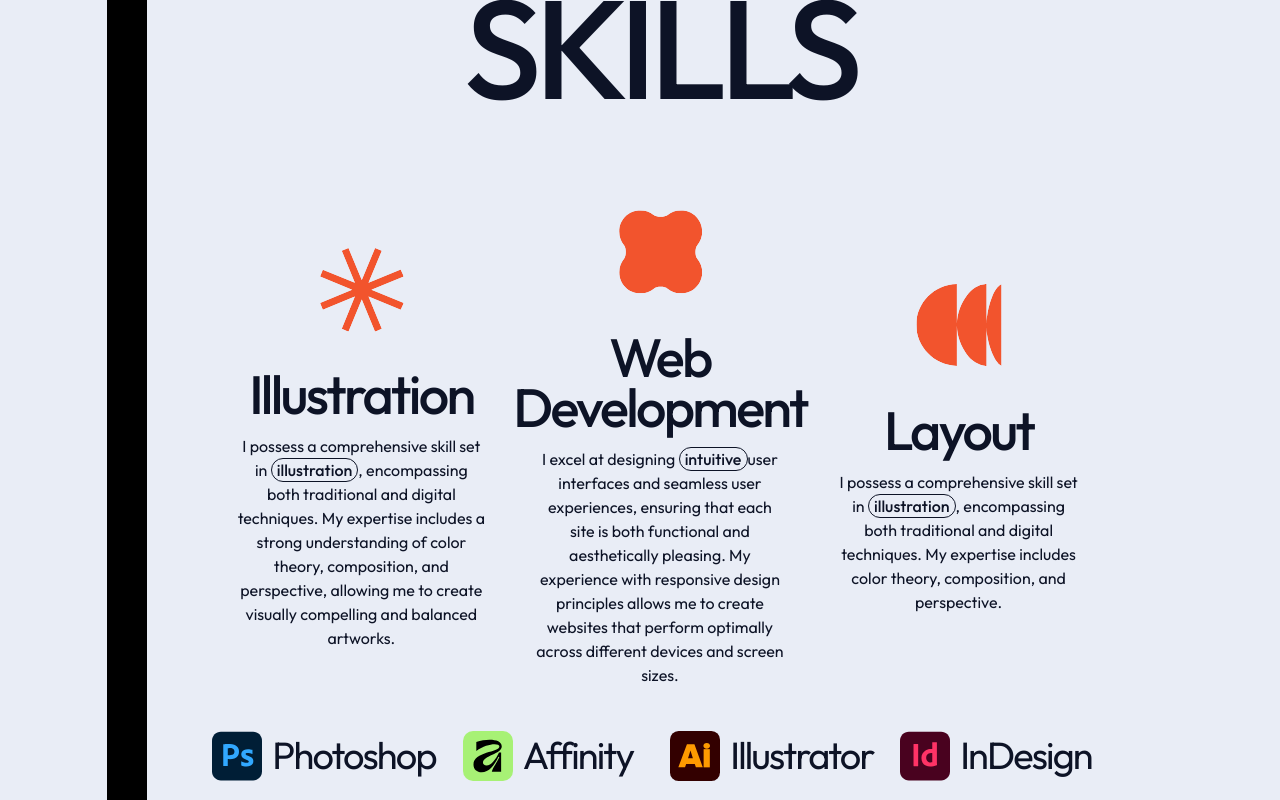
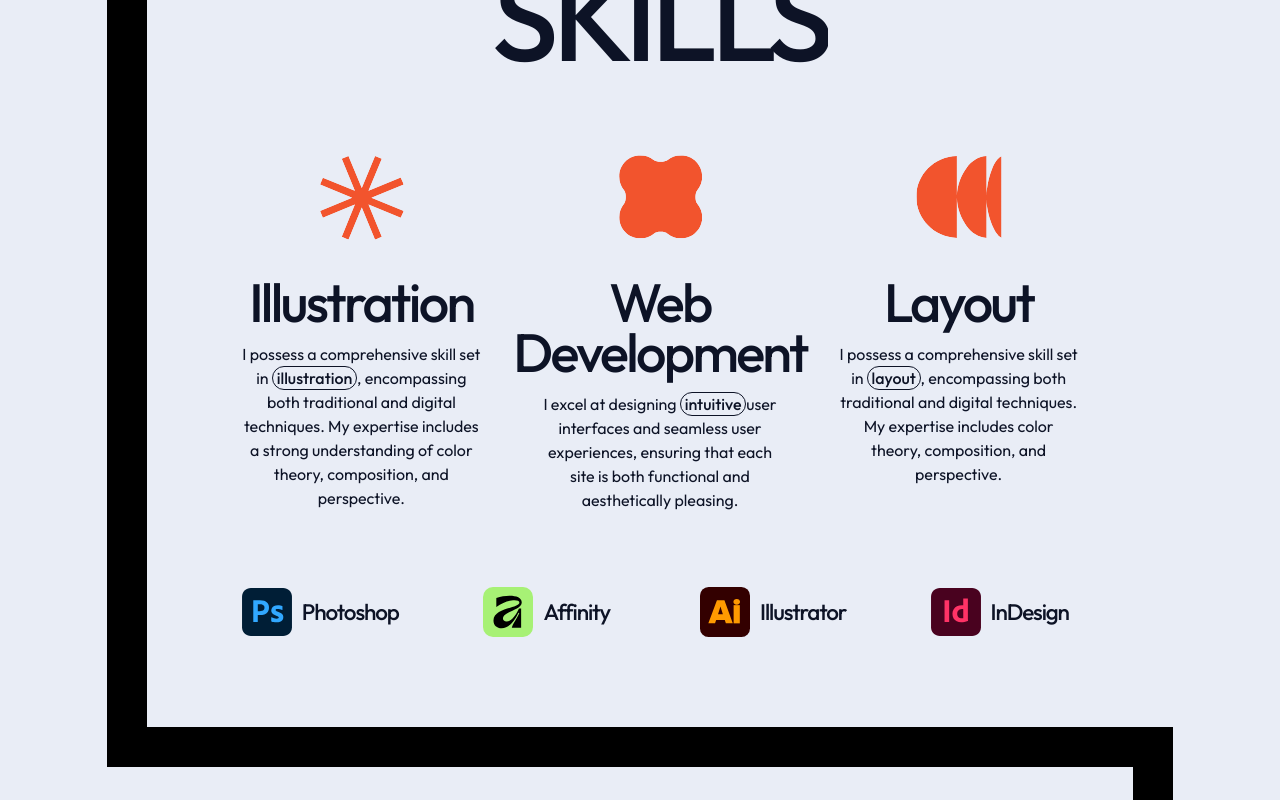
Before and after one commit to PaperNsalt/react-portfolio, a React (Vite) app: page / in a window 1280 px wide. Shown: the part 1720-2520 px from the top of the page. Built offline with nearby package versions, Linux system fonts and the light colour scheme.

Commit message:
Update Section3 in MainSection

```diff
--- a/src/pages/MainSection.jsx
+++ b/src/pages/MainSection.jsx
@@ -248,131 +248,153 @@ function MainSection() {
       </section>
 
       {/* third section */}
-      <section className={portfolioSectionBorders1}>
-        <div className="anim flex justify-center items-center">
-          <div>
-            <h1 className="text-left max-[426px]:text-[4rem] max-[426px]:leading-10 md:text-[7rem] lg:text-[10rem] xl:text-[14rem] xl:leading-76 font-medium tracking-tighter">
+      <section
+        className={`${portfolioSectionBorders1} p-6 sm:p-10 md:p-20 xl:p-32 overflow-hidden`}
+      >
+        <motion.div
+          variants={containerVars}
+          initial="initial"
+          whileInView="animate"
+          viewport={{ once: true, margin: "-100px" }}
+          className="w-full"
+        >
+          {/* --- TITLE --- */}
+          <div className="flex justify-center md:justify-start xl:justify-center items-center mb-16 md:mb-24">
+            <div className="overflow-hidden">
+              <motion.h1
+                variants={revealVars}
+                className="text-center md:text-left text-6xl sm:text-8xl md:text-9xl lg:text-[10rem] xl:text-[12rem] font-medium tracking-tighter leading-none"
+              >
                 SKILLS
-            </h1>
+              </motion.h1>
             </div>
           </div>
-        <div className="mt-20 md:mt-0 lg:mt-0 xl:mt-20 anim grid md:grid-cols-[repeat(auto-fit,minmax(100px,1fr))] lg:grid-cols-[repeat(auto-fit,minmax(200px,1fr))] xl:grid-cols-[repeat(auto-fit,minmax(200px,1fr))] gap-8">
+
+          {/* --- SKILL CARDS GRID --- */}
+          {/* Responsive: 1 col (mobile) -> 2 cols (tablet) -> 3 cols (desktop) */}
+          <div className="grid grid-cols-1 md:grid-cols-2 lg:grid-cols-3 gap-8 xl:gap-12 mb-20">
+            <motion.div variants={fadeVars} className="h-full">
               <SkillCard
                 icon={illustration}
                 title="Illustration"
                 description={
                   <>
                     I possess a comprehensive skill set in{" "}
-                <span className="font-medium border px-[5.1px] py-[1.2px] rounded-full hover:bg-[#f2552e]/80 transition-colors duration-200">
+                    <span className="font-medium border px-1.5 py-0.5 rounded-full hover:bg-[#f2552e]/80 transition-colors duration-200 hover:text-white hover:border-black cursor-default">
                       illustration
                     </span>
                     , encompassing both traditional and digital techniques. My
                     expertise includes a strong understanding of color theory,
-                composition, and perspective, allowing me to create visually
-                compelling and balanced artworks.
+                    composition, and perspective.
                   </>
                 }
               />
+            </motion.div>
 
+            <motion.div variants={fadeVars} className="h-full">
               <SkillCard
                 icon={WebDev}
                 title="Web Development"
                 description={
                   <>
                     I excel at designing{" "}
-                <span className="font-medium border px-[5.1px] py-[1.2px] rounded-full hover:bg-[#f2552e]/80 transition-colors duration-200">
+                    <span className="font-medium border px-1.5 py-0.5 rounded-full hover:bg-[#f2552e]/80 transition-colors duration-200 hover:text-white hover:border-black cursor-default">
                       intuitive
                     </span>
                     user interfaces and seamless user experiences, ensuring that
-                each site is both functional and aesthetically pleasing. My
-                experience with responsive design principles allows me to create
-                websites that perform optimally across different devices and
-                screen sizes.
+                    each site is both functional and aesthetically pleasing.
                   </>
                 }
               />
+            </motion.div>
 
+            <motion.div variants={fadeVars} className="h-full">
               <SkillCard
                 icon={Layout}
                 title="Layout"
                 description={
                   <>
                     I possess a comprehensive skill set in{" "}
-                <span className="font-medium border px-[5.1px] py-[1.2px] rounded-full hover:bg-[#f2552e]/80 transition-colors duration-200">
-                  illustration
+                    <span className="font-medium border px-1.5 py-0.5 rounded-full hover:bg-[#f2552e]/80 transition-colors duration-200 hover:text-white hover:border-black cursor-default">
+                      layout
                     </span>
                     , encompassing both traditional and digital techniques. My
-                expertise includes color theory, composition, and perspective.
+                    expertise includes color theory, composition, and
+                    perspective.
                   </>
                 }
               />
+            </motion.div>
           </div>
 
-        <div className="mt-20 lg:mt-10 anim grid grid-cols-[repeat(auto-fit,minmax(100px,1fr))] gap-8">
+          {/* --- SOFTWARE LOGOS GRID --- */}
+          {/* Responsive: 2 cols (mobile) -> 4 cols (desktop) */}
+          <div className="grid grid-cols-2 md:grid-cols-4 gap-8 md:gap-12 lg:gap-16">
             <motion.div
-            whileHover={{ scale: 1.2, y: -2 }}
-            transition={{ type: "spring", stiffness: 500 }}
-            whileTap={{ scale: 0.9, y: 1 }}
-            className="flex gap-4 justify-center items-center"
+              variants={fadeVars}
+              whileHover={{ scale: 1.1 }}
+              whileTap={{ scale: 0.95 }}
+              className="flex flex-col md:flex-row gap-4 justify-center items-center p-4"
             >
               <img
-              className="max-[426px]:size-18 size-36 md:size-20 lg:size-20"
+                className="w-16 h-16 md:w-20 md:h-20 object-contain"
                 src={Photoshop}
                 alt="Photoshop"
               />
-            <h1 className="max-[426px]:text-[1.4rem] lg:text-[2rem] xl:text-[3.8rem] tracking-tighter">
+              <p className="text-xl md:text-2xl xl:text-4xl tracking-tighter font-medium">
                 Photoshop
-            </h1>
+              </p>
             </motion.div>
 
             <motion.div
-            whileHover={{ scale: 1.2, y: -2 }}
-            transition={{ type: "spring", stiffness: 500 }}
-            whileTap={{ scale: 0.9, y: 1 }}
-            className="flex gap-4 justify-center items-center"
+              variants={fadeVars}
+              whileHover={{ scale: 1.1 }}
+              whileTap={{ scale: 0.95 }}
+              className="flex flex-col md:flex-row gap-4 justify-center items-center p-4"
             >
               <img
-              className="max-[426px]:size-18 size-36 md:size-20 lg:size-20 rounded-2xl"
+                className="w-16 h-16 md:w-20 md:h-20 object-contain rounded-2xl"
                 src={Affinity}
                 alt="Affinity"
               />
-            <h1 className="max-[426px]:text-[1.4rem] lg:text-[2rem] xl:text-[3.8rem] tracking-tighter">
+              <p className="text-xl md:text-2xl xl:text-4xl tracking-tighter font-medium">
                 Affinity
-            </h1>
+              </p>
             </motion.div>
 
             <motion.div
-            whileHover={{ scale: 1.2, y: -2 }}
-            transition={{ type: "spring", stiffness: 500 }}
-            whileTap={{ scale: 0.9, y: 1 }}
-            className="flex gap-4 justify-center items-center"
+              variants={fadeVars}
+              whileHover={{ scale: 1.1 }}
+              whileTap={{ scale: 0.95 }}
+              className="flex flex-col md:flex-row gap-4 justify-center items-center p-4"
             >
               <img
-              className="max-[426px]:size-18 size-36 md:size-20 lg:size-20"
+                className="w-16 h-16 md:w-20 md:h-20 object-contain"
                 src={Illustrator}
                 alt="Illustrator"
               />
-            <h1 className="max-[426px]:text-[1.4rem] lg:text-[2rem] xl:text-[3.8rem] tracking-tighter">
+              <p className="text-xl md:text-2xl xl:text-4xl tracking-tighter font-medium">
                 Illustrator
-            </h1>
+              </p>
             </motion.div>
 
             <motion.div
-            whileHover={{ scale: 1.2, y: -2 }}
-            transition={{ type: "spring", stiffness: 500 }}
-            whileTap={{ scale: 0.9, y: 1 }}
-            className="flex gap-4 justify-center items-center"
+              variants={fadeVars}
+              whileHover={{ scale: 1.1 }}
+              whileTap={{ scale: 0.95 }}
+              className="flex flex-col md:flex-row gap-4 justify-center items-center p-4"
             >
               <img
-              className="max-[426px]:size-18 size-36 md:size-20 lg:size-20"
+                className="w-16 h-16 md:w-20 md:h-20 object-contain"
                 src={InDesign}
                 alt="InDesign"
               />
-            <h1 className="max-[426px]:text-[1.4rem] lg:text-[rem] xl:text-[3.8rem] tracking-tighter">
+              <p className="text-xl md:text-2xl xl:text-4xl tracking-tighter font-medium">
                 InDesign
-            </h1>
+              </p>
             </motion.div>
           </div>
+        </motion.div>
       </section>
 
       {/* fourth section */}
```
Lines whose indentation alone changed are shown as unchanged.
